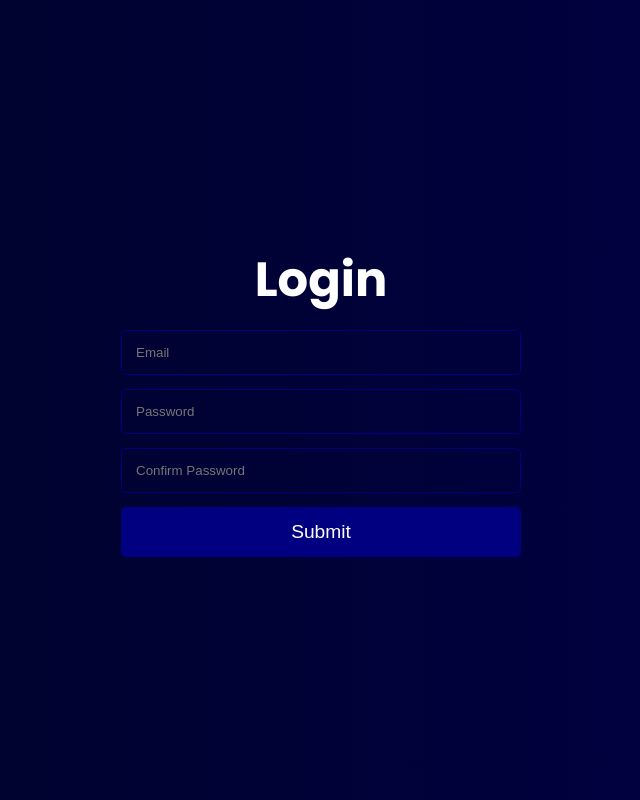
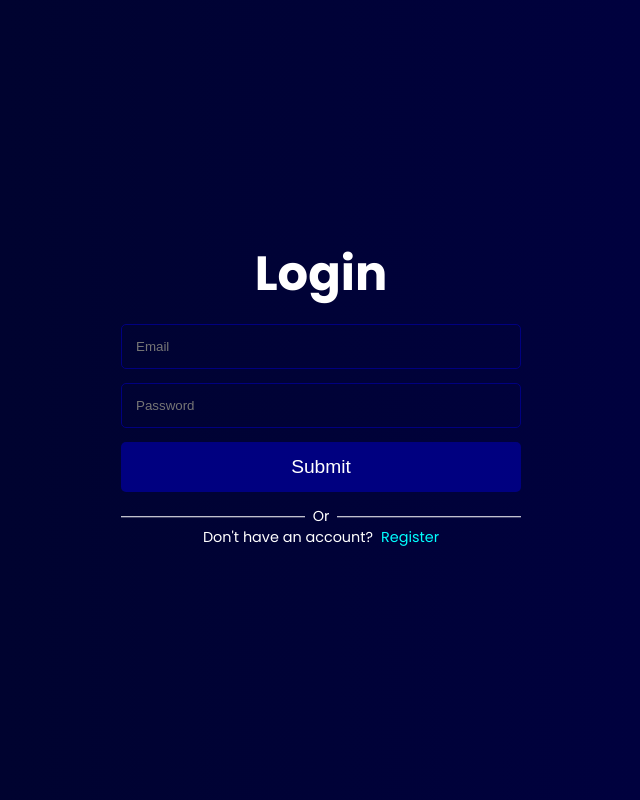
Before and after one commit to NathanDavids/ToDoList, a SvelteKit app: page / in a window 1280 px wide. Shown: the whole page, without its empty margins (319-959 px from the left). Built offline with nearby package versions, Linux system fonts and the light colour scheme.

Commit message:
Added Register Components & Function

```diff
--- a/src/components/Authenticate.svelte
+++ b/src/components/Authenticate.svelte
@@ -3,6 +3,7 @@
     let password = "";
     let confirmPassword = "";
     let error = false;
+    let register = false;
 
     function handleAuthenticate(){
         if (!email || !password || (register && !confirmPassword)){
@@ -10,11 +11,16 @@
             return
         }
     }
+
+    function handleRegister(){
+        register = !register;
+    }
+
 </script>
 
 <div class="authContainer">
     <form>
-        <h1>Login</h1>
+        <h1>{register ? "Register" : "Login"}</h1>
         {#if error}
             <p class="error"> The information you have entered is not correct.</p>
         {/if}
@@ -26,12 +32,28 @@
             <p class={password ? 'above' : 'center'}>Password</p>
             <input bind:value={password} type="password" placeholder="Password" />
         </label>
-        <label>
-            <p class={confirmPassword ? 'above' : 'center'}>Confirm Password</p>
-            <input bind:value={confirmPassword} type="password" placeholder="Confirm Password" />
-        </label>
+        {#if register}
+            <label>
+                <p class={confirmPassword ? 'above' : 'center'}>Confirm Password</p>
+                <input bind:value={confirmPassword} type="password" placeholder="Confirm Password" />
+            </label>
+        {/if}
         <button type="button">Submit</button>
     </form>
+    <div class="options">
+        <p>Or</p>
+        {#if register}
+            <div>
+                <p>Already have an account?</p>
+                <p on:click={handleRegister} on:keydown={() => {}}>Login</p>
+            </div>
+        {:else}
+            <div>
+                <p>Don't have an account?</p>
+                <p on:click={handleRegister} on:keydown={() => {}}>Register</p>
+            </div>
+        {/if}
+    </div>
 </div>
 
 <style>
@@ -48,6 +70,10 @@
         display: flex;
         flex-direction: column;
         gap: 14px;
+    }
+
+    form,
+    .options{
         width: 400px;
         max-width: 100%;
         margin: 0 auto;
@@ -78,6 +104,10 @@
     form input:focus{
         border: none;
         outline: none;
+    }
+
+    form label:focus-within{
+        border-color: blue;
     }
 
     form button{
@@ -125,4 +155,51 @@
         font-size: 0.9rem;
     }
 
+    .options{
+        padding: 14px 0;
+        overflow: hidden;
+        font-size: 0.9rem;
+        flex-direction: column;
+        gap: 4px;
+    }
+
+    .options > p {
+        position: relative;
+        text-align: center;
+        width: fit-content;
+        margin: 0 auto;
+        padding: 0 8px;
+    }
+
+    .options > p::after,
+    .options > p::before {
+        position: absolute;
+        content: '';
+        top: 50%;
+        transform: translateY(-50%);
+        width: 100vw;
+        height: 1.5px;
+        background: white;
+    }
+
+    .options > p::after {
+        right: 100%;
+    }
+
+    .options > p::before {
+        left: 100%;
+    }
+
+    .options div{
+        display: flex;
+        align-items: center;
+        gap: 8px;
+        justify-content: center;
+    }
+
+    .options div p:last-of-type{
+        color: cyan;
+        cursor: pointer;
+    }
+
 </style>
```
